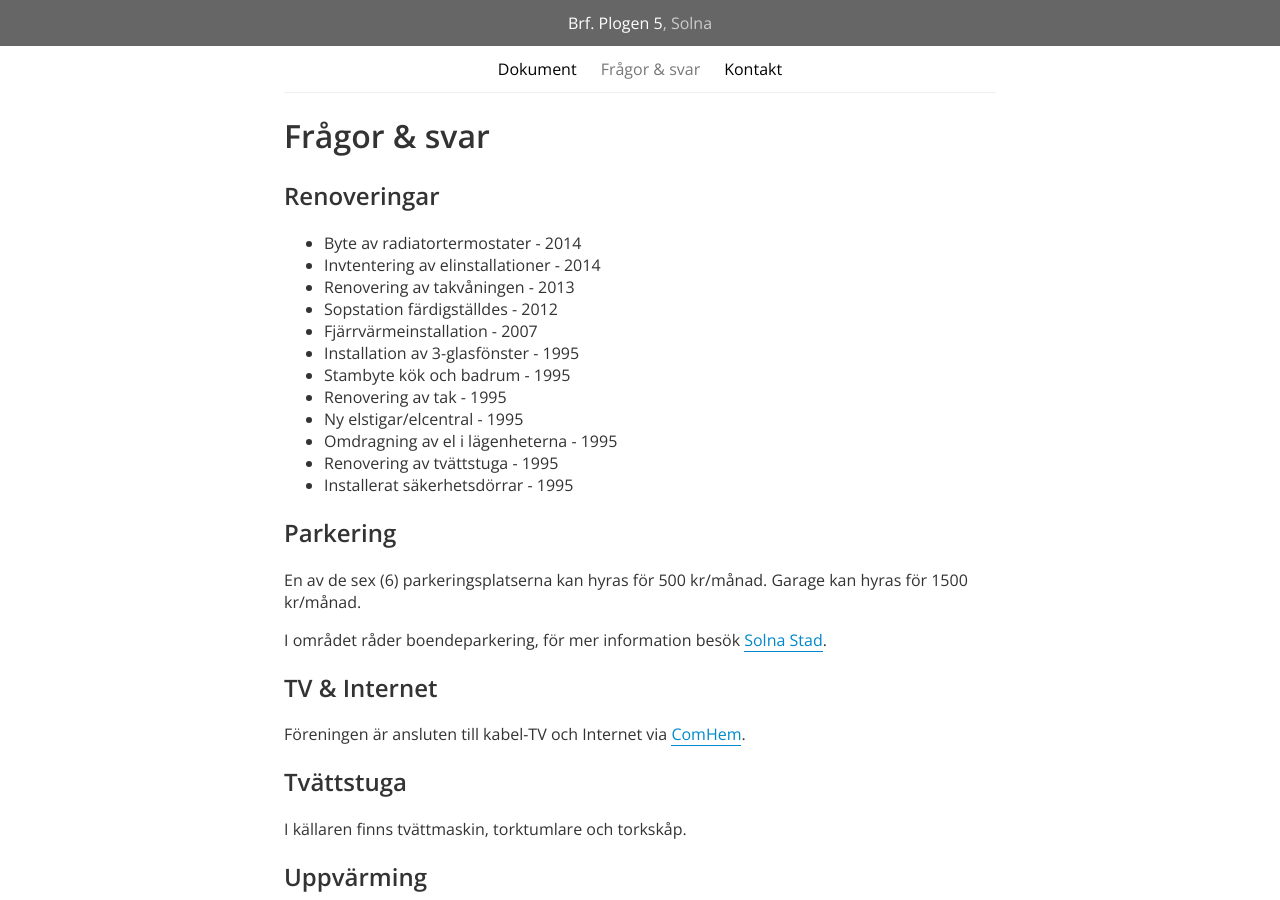
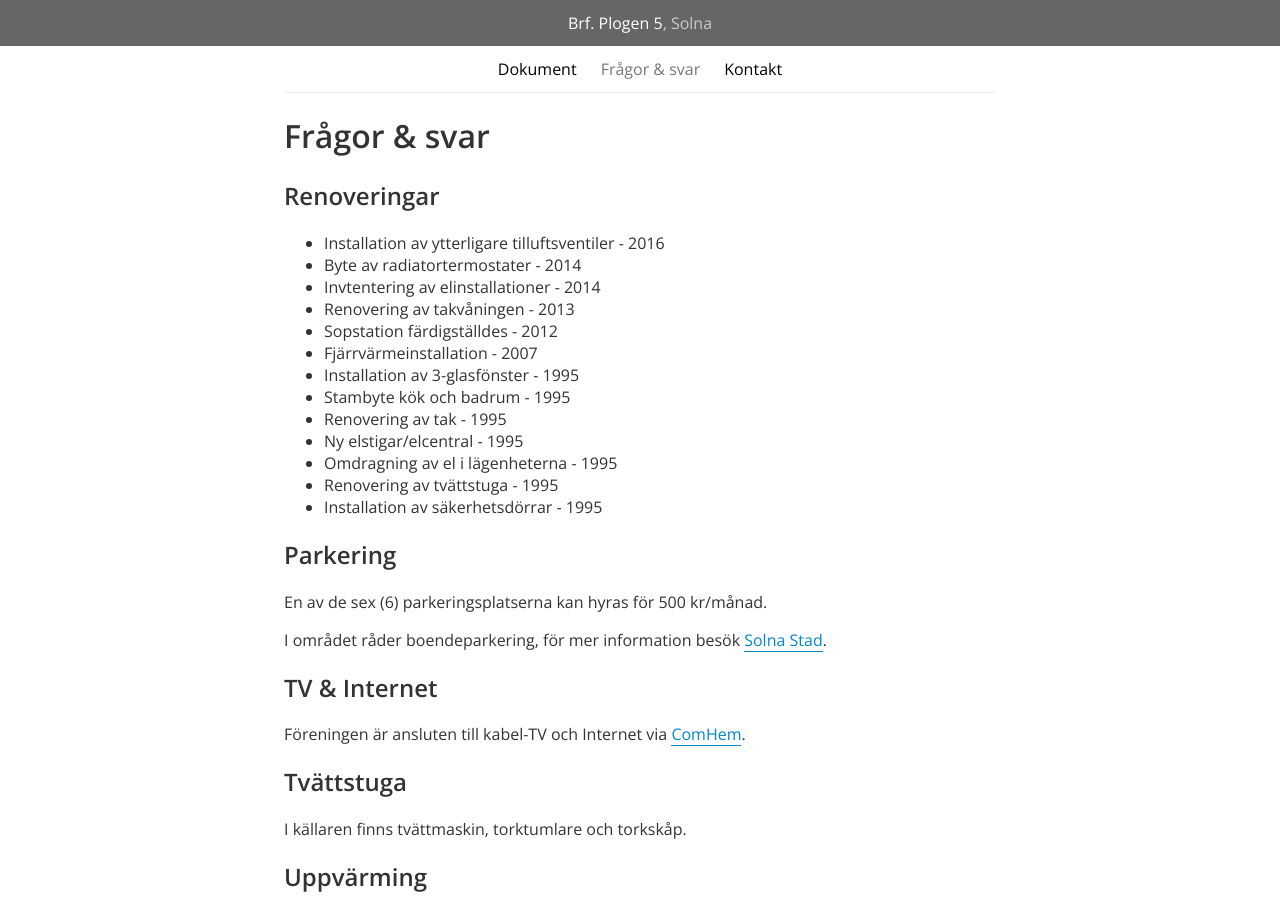
Before and after one commit to brfplogen5/brfplogen5.github.io, a Jekyll site: the page built from fragor-svar.md, in a window 1280 px wide and 900 px high. Built offline with Jekyll 4.4.1, drawn with Linux system fonts in a browser that asks for light colours.

Commit message:
Update info.

```diff
--- a/fragor-svar.md
+++ b/fragor-svar.md
@@ -8,6 +8,7 @@ title: Frågor &amp; svar
 
 ## Renoveringar
 
+- Installation av ytterligare tilluftsventiler - 2016
 - Byte av radiatortermostater - 2014
 - Invtentering av elinstallationer - 2014
 - Renovering av takvåningen - 2013
@@ -19,12 +20,12 @@ title: Frågor &amp; svar
 - Ny elstigar/elcentral - 1995
 - Omdragning av el i lägenheterna - 1995
 - Renovering av tvättstuga - 1995
-- Installerat säkerhetsdörrar - 1995
+- Installation av säkerhetsdörrar - 1995
 
 
 ## Parkering
 
-En av de sex (6) parkeringsplatserna kan hyras för 500 kr/månad. Garage kan hyras för 1500 kr/månad.
+En av de sex (6) parkeringsplatserna kan hyras för 500 kr/månad.
 
 I området råder boendeparkering, för mer information besök [Solna Stad](https://www.solna.se/stadsbyggnad-trafik/parkering/boendeparkering/).
 
```
Also changed, not shown: dokument.md (+1 -0 lines), 1 other file.
